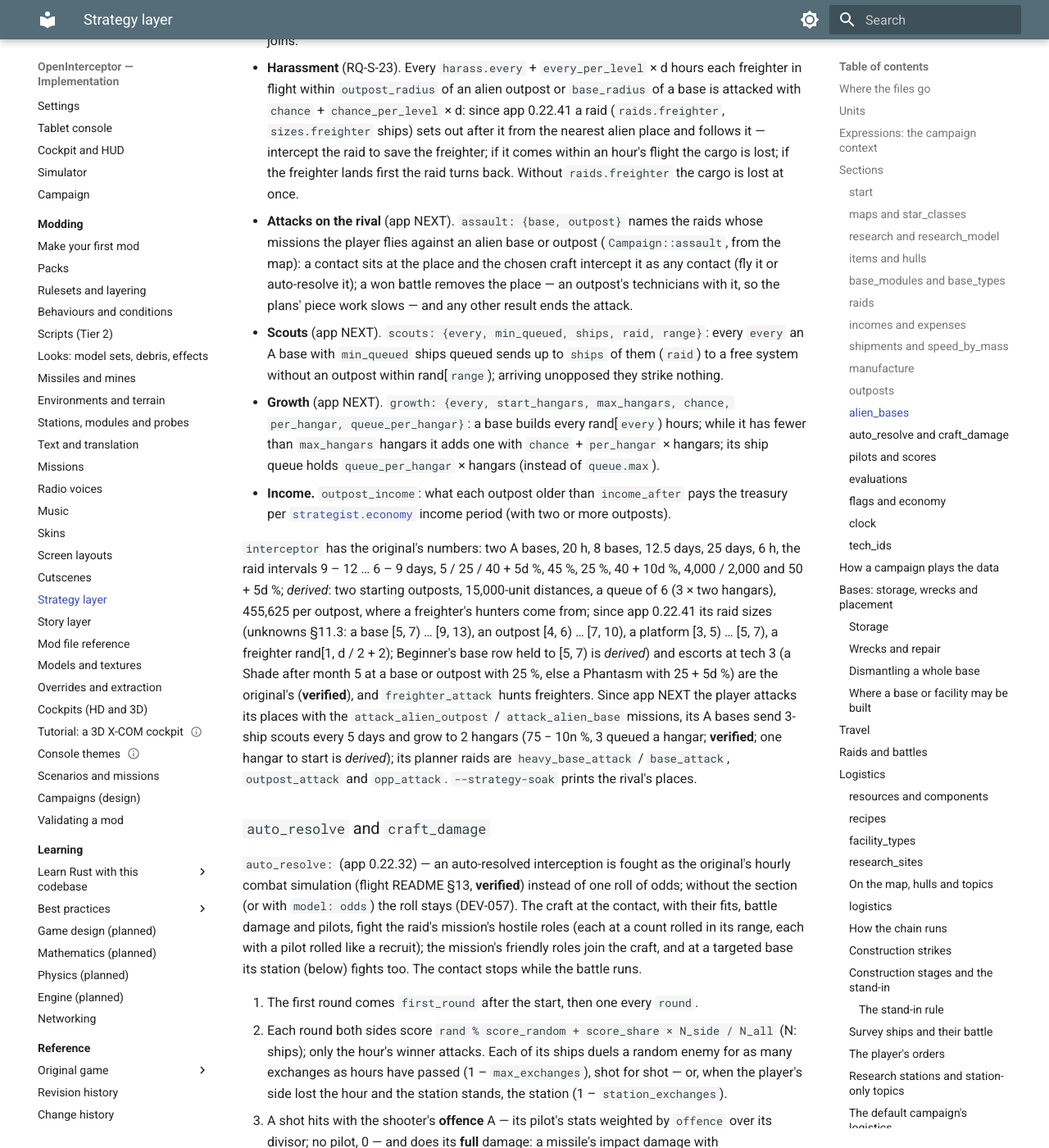
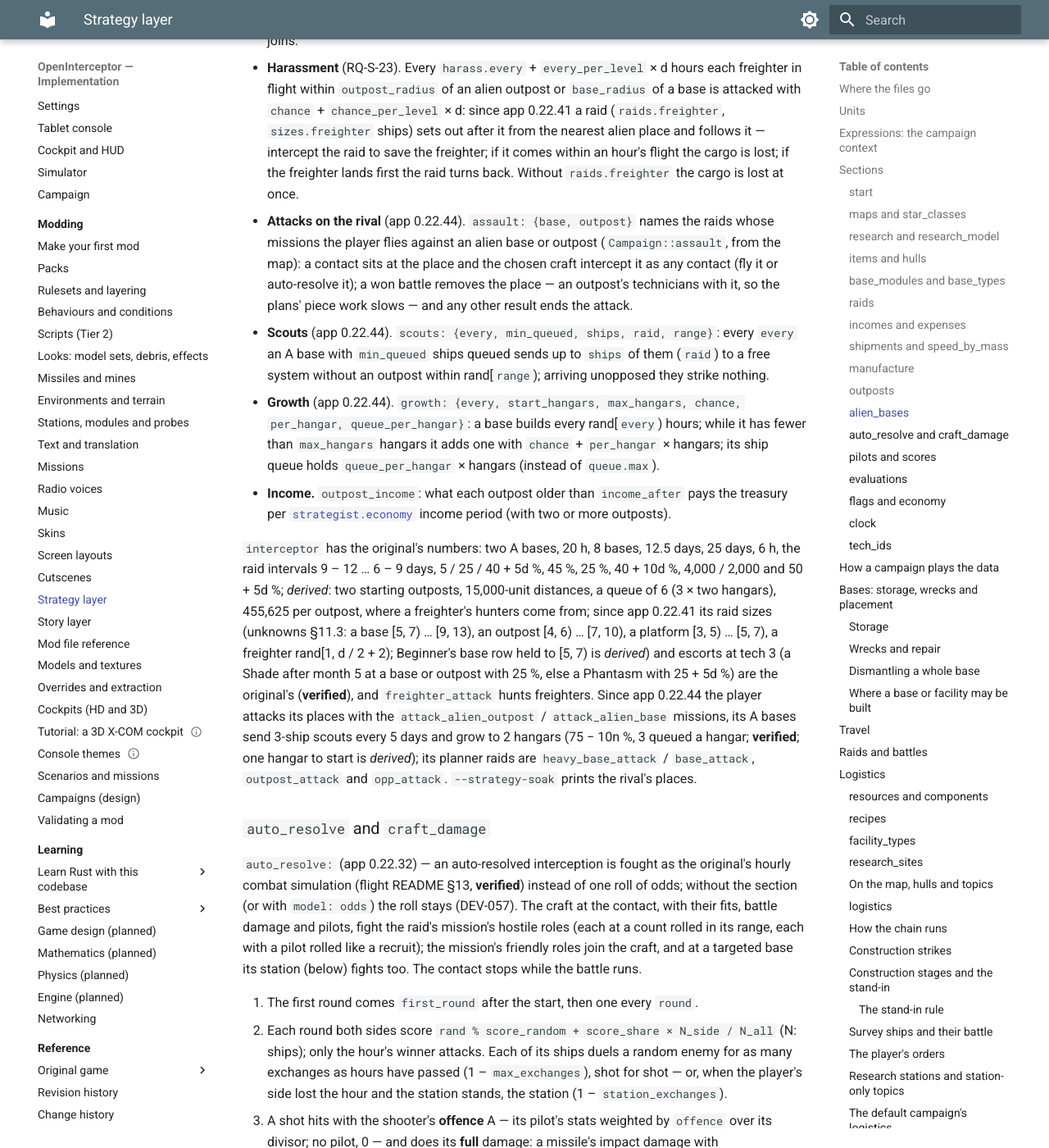
Before and after one commit to bbogovich/OpenInterceptor, an MkDocs documentation site: the page built from docs/modding/strategy.md, in a window 1280 px wide and 1400 px high, scrolled down 19862 px. Shown: the whole window at 82% size. Built offline with MkDocs 1.6.1 and Material for MkDocs 9.7.7, drawn with Linux system fonts in a browser that asks for light colours.

Commit message:
Docs: app 0.22.44
Co-Authored-By: Claude Opus 5.5 <noreply@anthropic.com>

```diff
--- a/docs/modding/strategy.md
+++ b/docs/modding/strategy.md
@@ -501,15 +501,15 @@ Without the section its raids follow their own `every` / `chance` schedules.
   ships) sets out after it from the nearest alien place and follows it — intercept the raid to
   save the freighter; if it comes within an hour's flight the cargo is lost; if the freighter lands
   first the raid turns back. Without `raids.freighter` the cargo is lost at once.
-* **Attacks on the rival** (app NEXT). `assault: {base, outpost}` names the raids whose missions
+* **Attacks on the rival** (app 0.22.44). `assault: {base, outpost}` names the raids whose missions
   the player flies against an alien base or outpost (`Campaign::assault`, from the map): a contact
   sits at the place and the chosen craft intercept it as any contact (fly it or auto-resolve it);
   a won battle removes the place — an outpost's technicians with it, so the plans' piece work
   slows — and any other result ends the attack.
-* **Scouts** (app NEXT). `scouts: {every, min_queued, ships, raid, range}`: every `every` an A base
+* **Scouts** (app 0.22.44). `scouts: {every, min_queued, ships, raid, range}`: every `every` an A base
   with `min_queued` ships queued sends up to `ships` of them (`raid`) to a free system without an
   outpost within rand[`range`); arriving unopposed they strike nothing.
-* **Growth** (app NEXT). `growth: {every, start_hangars, max_hangars, chance, per_hangar,
+* **Growth** (app 0.22.44). `growth: {every, start_hangars, max_hangars, chance, per_hangar,
   queue_per_hangar}`: a base builds every rand[`every`) hours; while it has fewer than
   `max_hangars` hangars it adds one with `chance` + `per_hangar` × hangars; its ship queue holds
   `queue_per_hangar` × hangars (instead of `queue.max`).
@@ -523,7 +523,7 @@ hangars), 455,625 per outpost, where a freighter's hunters come from; since app
 (unknowns §11.3: a base [5, 7) … [9, 13), an outpost [4, 6) … [7, 10), a platform [3, 5) … [5, 7),
 a freighter rand[1, d / 2 + 2); Beginner's base row held to [5, 7) is *derived*) and escorts at
 tech 3 (a Shade after month 5 at a base or outpost with 25 %, else a Phantasm with 25 + 5d %) are
-the original's (**verified**), and `freighter_attack` hunts freighters. Since app NEXT the player
+the original's (**verified**), and `freighter_attack` hunts freighters. Since app 0.22.44 the player
 attacks its places with the `attack_alien_outpost` / `attack_alien_base` missions, its A bases send
 3-ship scouts every 5 days and grow to 2 hangars (75 − 10n %, 3 queued a hangar; **verified**; one
 hangar to start is *derived*); its planner raids are
```
Also changed, not shown: docs/implementation/deviations/index.md (+1 -1 lines), docs/implementation/status.md (+1 -1 lines), docs/implementation/testing/unit-tests.md (+1 -1 lines), docs/user-guide/getting-started.md (+1 -1 lines).
